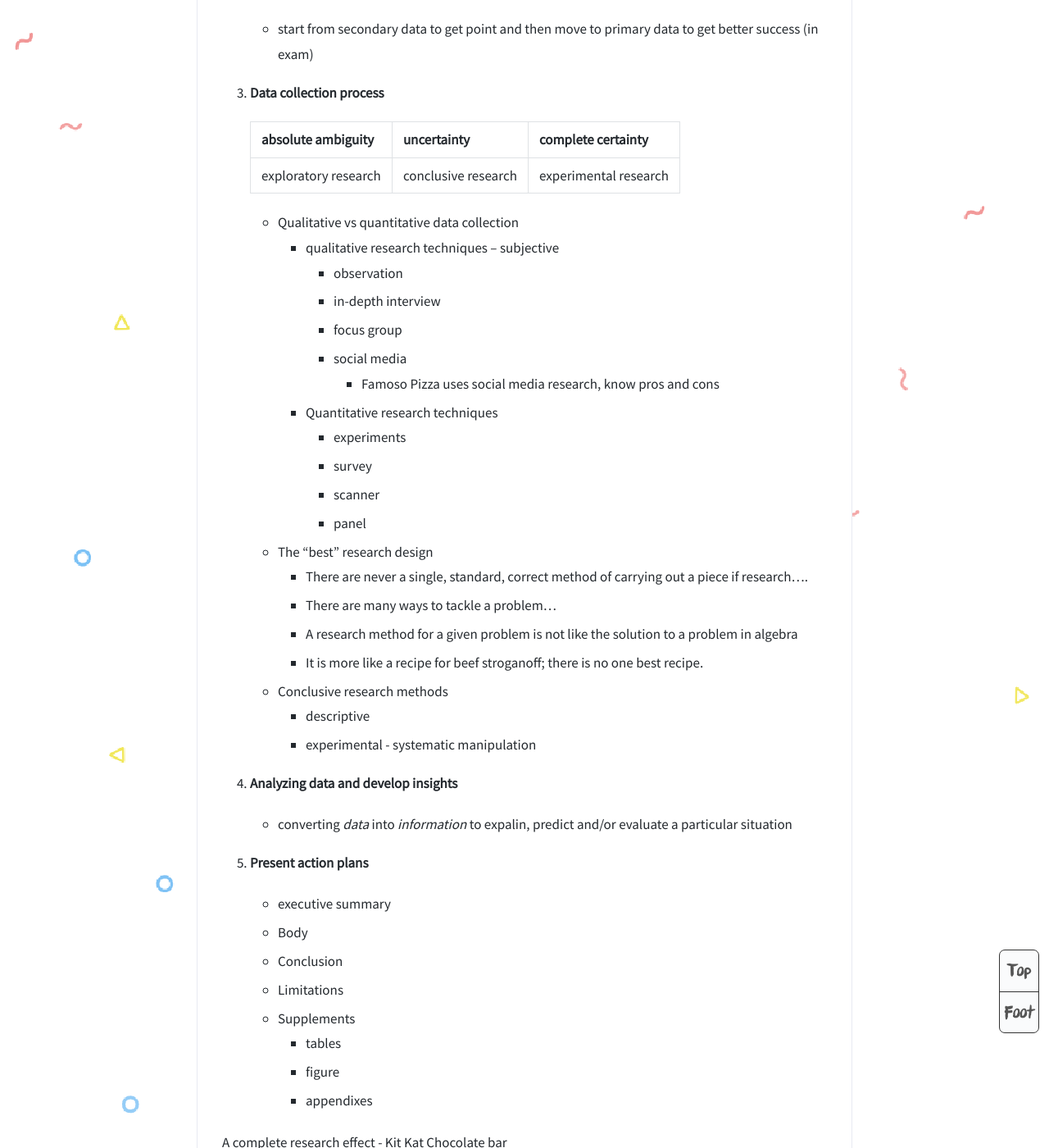
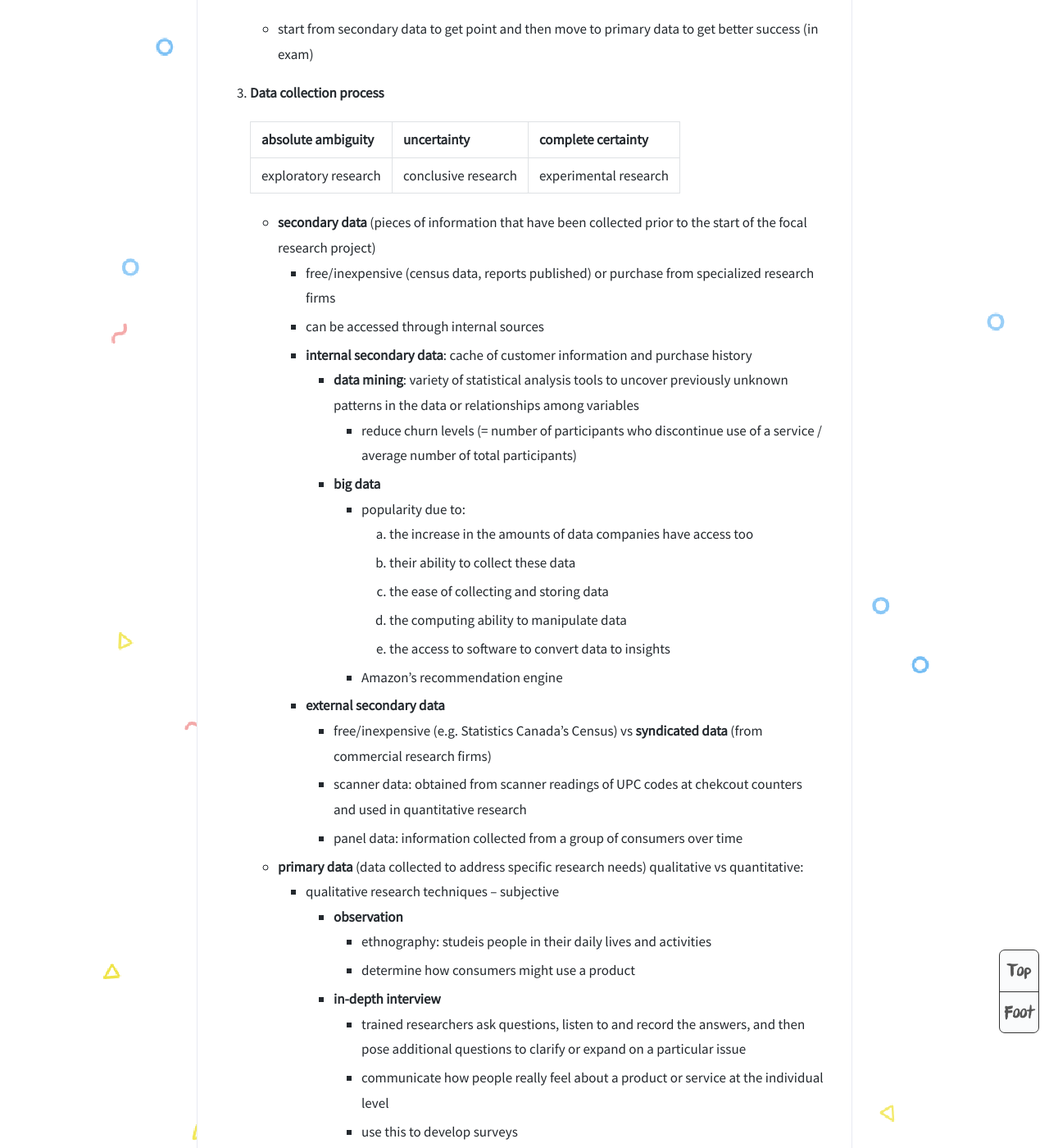
Before and after one commit to Nataland/nataland.github.io, a Jekyll site: the page built from _posts/2018-10-02-BU352Marketing.md, in a window 1280 px wide and 1400 px high, scrolled down 30411 px. Shown: the whole window at 82% size. Built offline with Jekyll 4.4.1, drawn with Linux system fonts in a browser that asks for light colours; comment, search, counter and statistics services are not loaded; some of the changed text lies outside the part shown.

Commit message:
before midterm

```diff
--- a/_posts/2018-10-02-BU352Marketing.md
+++ b/_posts/2018-10-02-BU352Marketing.md
@@ -800,18 +800,53 @@
    | -------------------- | ------------------- | --------------------- |
    | exploratory research | conclusive research | experimental research |
 
-   - Qualitative vs quantitative data collection
+   - **secondary data** (pieces of information that have been collected prior to the start of the focal research project)
+     - free/inexpensive (census data, reports published) or purchase from specialized research firms
+     - can be accessed through internal sources
+     - **internal secondary data**: cache of customer information and purchase history
+       - **data mining**: variety of statistical analysis tools to uncover previously unknown patterns in the data or relationships among variables
+         - reduce churn levels (= number of participants who discontinue use of a service / average number of total participants)
+       - **big data**
+         - popularity due to:
+           1. the increase in the amounts of data companies have access too
+           2. their ability to collect these data
+           3. the ease of collecting and storing data
+           4. the computing ability to manipulate data
+           5. the access to software to convert data to insights
+         - Amazon's recommendation engine
+     - **external secondary data**
+       - free/inexpensive (e.g. Statistics Canada's Census) vs **syndicated data** (from commercial research firms)
+       - scanner data: obtained from scanner readings of UPC codes at chekcout counters and used in quantitative research
+       - panel data: information collected from a group of consumers over time
+   - **primary data** (data collected to address specific research needs) qualitative vs quantitative:
      - qualitative research techniques – subjective
-       - observation
-       - in-depth interview
-       - focus group
-       - social media
+       - **observation**
+         - ethnography: studeis people in their daily lives and activities
+         - determine how consumers might use a product
+       - **in-depth interview**
+         - trained researchers ask questions, listen to and record the answers, and then pose additional questions to clarify or expand on a particular issue
+         - communicate how people really feel about a product or service at the individual level
+         - use this to develop surveys
+         - relatively expensive and time consuming
+       - **focus group**
+         - 8-12 people come together for an in-depth discussion about a particular topic
+         - qualitative data like initial reactions, opinions about different competitive offering, reactions to marketing stimuli
+       - **social media**
+         - learn about customers' likes, dislikes, and preferences
+         - blogs, Facebook polls, Twitter insider program
          - Famoso Pizza uses social media research, know pros and cons
+       - (textbook) projective technique: subjects are provided with a scenario and asked to express their thoughts and feelings about it
      - Quantitative research techniques
-       - experiments
-       - survey
-       - scanner
-       - panel
+       - **experiments**
+       - **survey**
+         - widely used to study consumers' attitudes, preferences, behaviours, and knowledge about products and brands
+         - generally more cost-effective
+         - questionnaires -> quantitative data -> analyzed by sophisticated statistical methods
+         - short comings: unable to answer/forget/interpret differently
+         - questionaire: unstructured questions (open-ended, answer in own words) vs structured questions (close-ended, e.g. multiple choice)
+       - **scanner**
+       - **panel**
+
    - The “best” research design
      - There are never a single, standard, correct method of carrying out a piece if research….
      - There are many ways to tackle a problem…
@@ -949,14 +984,14 @@
 
 #### Micro environment
 
-- the company:
+- **the company**
   - a marketer or marketing department must collaborate with others to achive results
   - think of a marketer as a general manager of a business unit. Therefore she/he must work with
     - other departments in the firm (internal environment)
     - suppliers
     - marketing intermediaries
     - customers
-- immediate environment: corporate partners/suppliers
+- **immediate environment: corporate partners/suppliers**
   - suppliers can provide more than just resources
   - need to work with suppliers to *drive costs out* of the system but also *improve quality*
     - part of "value delivery system"
@@ -964,11 +999,11 @@
     - margin improvement teams (include suppliers)
       - if you can save "a penny" on every item you make, the benefit can be enormous (depending on what you make)
       - be careful of the "sausage rule"
-- competition
-
+- **competition**
   - competitors - why do I care?
   - competitor myopia? Pepsi is not CocaCola's only competitor
   - bull's eye diagram revisited
+  - competitive intelligence (**CI**): collect and sythesize information about firm's position with respect to their rivals
   - how does understanding your competition help you build a successful business?
   - how should you access and collect data on your competition
   - how should you react to a new competitive threat?
@@ -981,9 +1016,18 @@
 
 there is nothing you can do to change it, need to react
 
-- demographic
-  - size, density, location, age, sex, race, occupation, other statistics
+- **demographic**
+
+  - size, density, location, age, sex, race, occupation, income, other statistics
+
+  - **income**
+
+    - upper-class: affluent, not affected by economic conditions, 48% Canadian households
+    - middle-class: careful about spending, 38% Canadian households
+    - working-class/low-income: barely sufficient income to cover basic needs, 14.2% Canadian households
+
   - changing Canadian trends:
+
     - age shift
     - income shift
     - increased life expectancy
@@ -991,16 +1035,22 @@
     - marrying later
     - having fewer children
     - shift in couples roles
-  - 5 distinct generations (can have 5 generations at the workplace)
-    - traditionalists (our grandparents): 1900-1946, build a legacy
-    - baby boomers: 1947-1965, build a stellar career
-    - generation X: 1966-1978, build a portable career
-    - generation Y or millennials: 1979-2000, build a parallel career
-    - generation Z: 1995-2009, build social "network", getting connected, learning
-- economic
+
+  - 5 distinct generations or **generation cohorts**(can have 5 generations at the workplace)
+
+    | Name                        | Born        | Business/Career Goal    |
+    | --------------------------- | ----------- | ----------------------- |
+    | Traditionalists             | 1900 – 1946 | Build a Legacy          |
+    | Baby Boomers                | 1947-1965   | Build a Stellar Career  |
+    | Generation X                | 1966-1978   | Build a Portable Career |
+    | Generation Y or Millennials | 1979-2000   | Build a Parallel Career |
+    | Generation Z                | 1995-2009   | Build Social "Network"  |
+
+- **economic**
+
   - foreign currency fluctuations
-  - combined with inflation and interest rates affect firms' ability to market goods and services
-  - the world wide economy was shocked - businesses prepare for a recession
+  - combined with **inflation** and **interest rates** affect firms' ability to market goods and services
+  - the world wide economy was shocked - businesses prepare for a **recession**
   - the Bank of Canada continues to raise its prime rate after years of decline. What effect does thi rate have on the Canadian economy?
     - value of the dollar
       - exporters & importers
@@ -1008,7 +1058,9 @@
     - value of debt to consumers/businesses
       - decreased borrowing
       - impact in future of shifting rates based on debt level - lower disposable income, reduced spending
-- social/natural
+
+- **social/natural**
+
   - green
     - growing shortage of raw materials
       - water, fuel
@@ -1016,16 +1068,28 @@
     - increased government intervention deu to lack of self regulation
       - environmental protection act (1989)
     - environmentally sustainable strategies - can they be profitable?
+    - no "greenwashing"
   - privacy
     - Googling someone
+    - e.g. Ashley Madison
+  - (textbook) the time-poor society
+    - multitasking: cannot focus on ads
+    - change ways of advertising: traditional venues -> internet based, etc.
+    - extended store hours, self-checkout lanes
   - healthy lifestyle
     - 24/7 is required to survive today
-- technological
+    - opened up new markets and niches focused on healthy living
+    - e.g. yoga classes, mats, and clothing
+
+- **technological**
+
   - changing delivery methods shifting how business is done
   - new smartphone technology is allowing more engagement
   - the high cost of research and development and the high cost of not doing it
     - the new liberal government indicated it would invest in tax credits to spur on research
-- political/legal
+
+- **political/legal**
+
   - raised minimum wage (to 14 then to 15)
     - significant impact
     - without raising to 15: can hire more people
@@ -1034,11 +1098,14 @@
   - Canadian employment numbers:
     - Canada lost 88000 jobs
     - Largest decline in Ontario: 59000 part-time jobs lost
-- cultural
+
+- **cultural**
+
+  - country culture vs regional subculture
   - consider the marketing implications
     - name and language on material
     - e.g. coke vs pop vs soda
-  - what cultural shifts havey ou seen over the past 20 years?
+  - what cultural shifts have you seen over the past 20 years?
     - became more multi-cultural
     - opportunity: halal restaurant/supermarket
 
@@ -1077,6 +1144,10 @@
   - Who you are actually selling to?
   - Differences between B2B and B2C markets?
   - What factors might affect the B2B process?
+- key challenges of reaching B2B clients (textbook)
+  - must identify the right persons or decision makers within the organizations who can authorize or influence purchases
+  - must understand the buying process of each potential client
+  - need to identify the factors that influence the buying process of potential clients
 
 #### The 6 steps of the B2B buying process
 
@@ -1089,19 +1160,19 @@
 
 #### Who you are actually selling to
 
-- resellers (e.g. Amazon, Zehrs)
-- governments (the largest, why most companies want to get the business contract): infrastructure, highways, etc.
-- manufactureres: buy raw good, add to it; also buys uniforms, Mr.Clean, equipment to produce
-- institutions: printers
+- **resellers** (e.g. Amazon, Zehrs): resell without significantly altering their form
+- **governments** (the largest, why most companies want to get the business contract): infrastructure, highways, etc.
+- **manufacturers**: buy raw good, add to it; also buys uniforms, Mr.Clean, equipment to produce
+- **institutions**: e.g. hospitals, educational organizations, etc. may buy goods and services for people they serve, such as printers
 
 #### Differences between B2B and B2C markets
 
-|                | B2B                                                          | B2C                                                          |
-| -------------- | ------------------------------------------------------------ | ------------------------------------------------------------ |
-| market         | "4" cookie plants in ON<br />$1000's for truck load<br />demand based forecast<br />forecast = order | consumers all over ontario shopping at grocery stores<br />$2.99/purchase<br />decide to bake tonight |
-| product        | adjusted to meet needs (size, cocoa content, etc)            | all "chips" same/standard                                    |
-| buying process | RFP sent & responded to<br />purchasing dept involved<br />sales rep involved<br />negotiate $, ship, discount | go to grocery store to buy<br />finished package purchased<br />price paid is the price on shelf<br />on shelf coupon used |
-| marketing mix  | sales rep focused (1 on 1 discussions & assistance)          | consumer marketing focus (ads in magazines/TV/other)         |
+|                | B2B characteristics                                          | B2B example                                                  | B2C example                                                  |
+| -------------- | ------------------------------------------------------------ | ------------------------------------------------------------ | ------------------------------------------------------------ |
+| market         | derived demand<br />fewer customers with larger orders<br />inelastic demands (demand not affected much by price in the shor) | "4" cookie plants in ON<br />$1000's for truck load<br />demand based forecast<br />forecast = order | consumers all over ontario shopping at grocery stores<br />$2.99/purchase<br />decide to bake tonight |
+| product        | specifications<br />mainly raw<br />delivery time, technical assistance, after-sale service and financing assistance | adjusted to meet needs (size, cocoa content, etc)            | all "chips" same/standard                                    |
+| buying process | more complex<br />competitive bidding, negotiated pricing, complex financial arrangements<br />professional buyers and formal buying process<br />buying criteria and objective<br />multple people<br />reciprocal arrangements<br />long-term relationships<br />online buying | RFP sent & responded to<br />purchasing dept involved<br />sales rep involved<br />negotiate $, ship, discount | go to grocery store to buy<br />finished package purchased<br />price paid is the price on shelf<br />on shelf coupon used |
+| marketing mix  | direct selling<br />technical ads, promotions emphasize personal selling<br />negotiated, inelastic price | sales rep focused (1 on 1 discussions & assistance)          | consumer marketing focus (ads in magazines/TV/other)         |
 
 # Week 6
 
```
